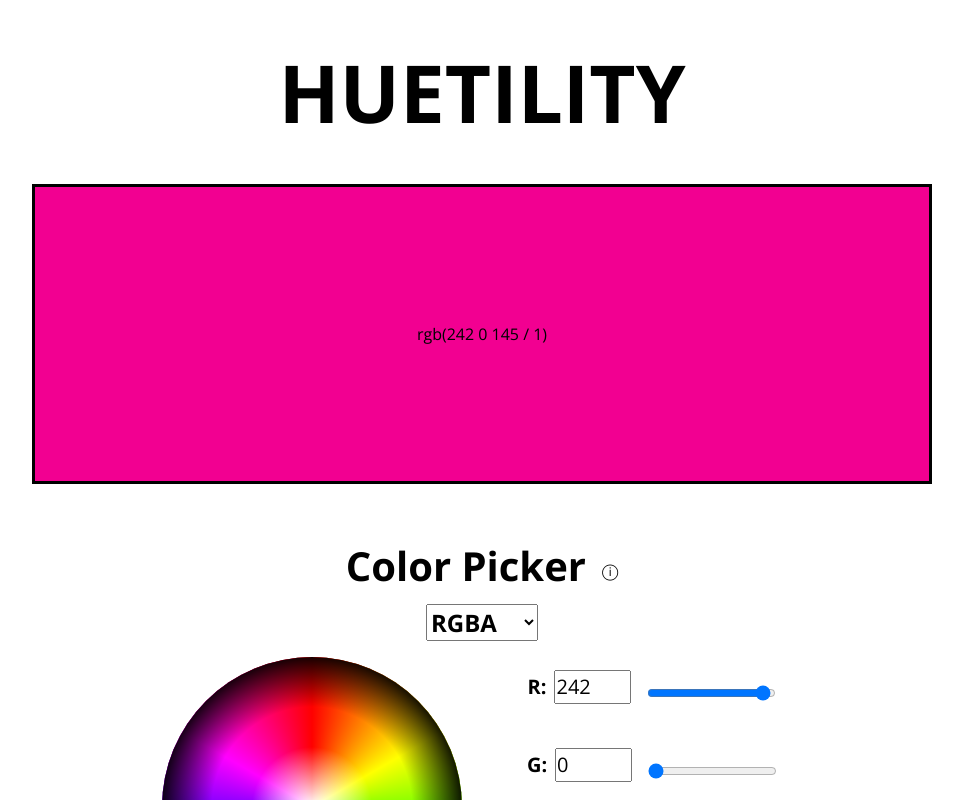
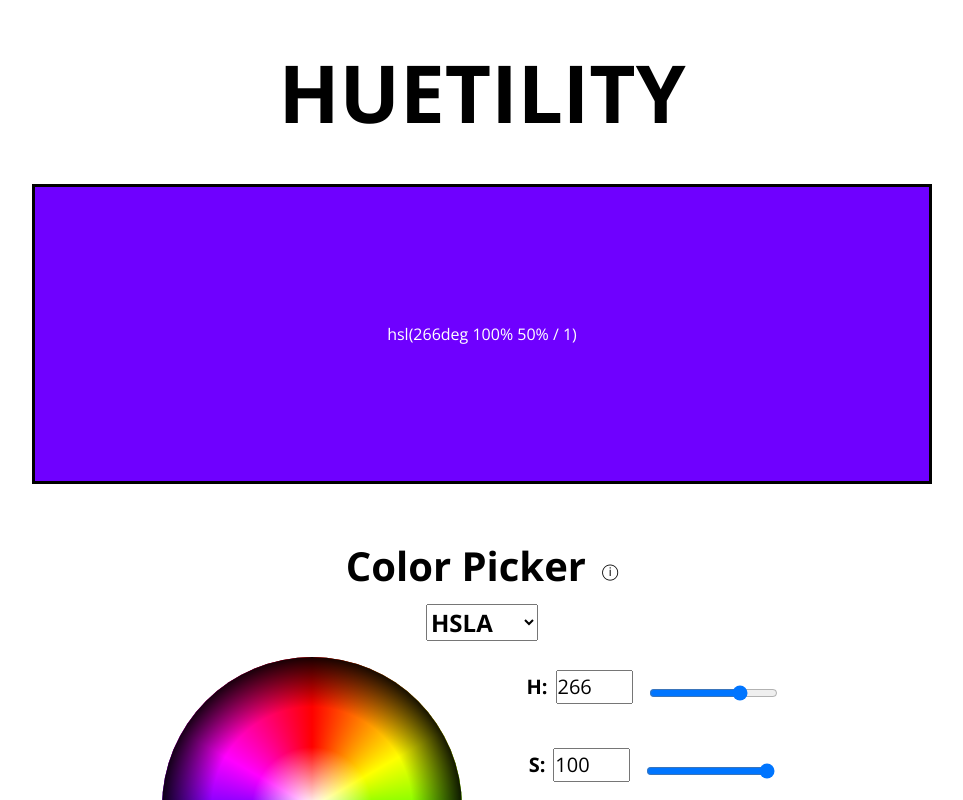
Before and after one commit to amandahinton/huetility, a React (Vite) app: page / in a window 1280 px wide. Shown: the top 800 px of the page, without its empty margins (158-1121 px from the left). Built offline with nearby package versions, Linux system fonts and the light colour scheme.

Commit message:
make context default use random color

```diff
--- a/src/contexts/ColorContext.tsx
+++ b/src/contexts/ColorContext.tsx
@@ -1,6 +1,7 @@
 import React from "react";
 import { ColorMode } from "types/enums";
 import type { ColorData, HSL, HSLA, RGB, RGBA } from "types/types";
+import { randomHue } from "@/utils/helpers";
 import {
   hexToColor,
   hslToColor,
@@ -19,15 +20,15 @@ type ColorContextType = {
   setHSLA: (hsla: HSLA) => void;
 };
 
-// todo make this a random color
+const randomColor = randomHue();
 const defaultData = {
   color: {
-    colorMode: ColorMode.RGBA,
-    HEX: "#f20091",
-    RGB: { r: 242, g: 0, b: 145 },
-    RGBA: { r: 242, g: 0, b: 145, a: 1 },
-    HSL: { h: 324, s: 100, l: 47 },
-    HSLA: { h: 324, s: 100, l: 47, a: 1 },
+    colorMode: ColorMode.HSLA,
+    HEX: randomColor.HEX,
+    HSL: randomColor.HSL,
+    HSLA: randomColor.HSLA,
+    RGB: randomColor.RGB,
+    RGBA: randomColor.RGBA,
   },
   setMode: () => undefined,
   setHEX: () => undefined,
```
